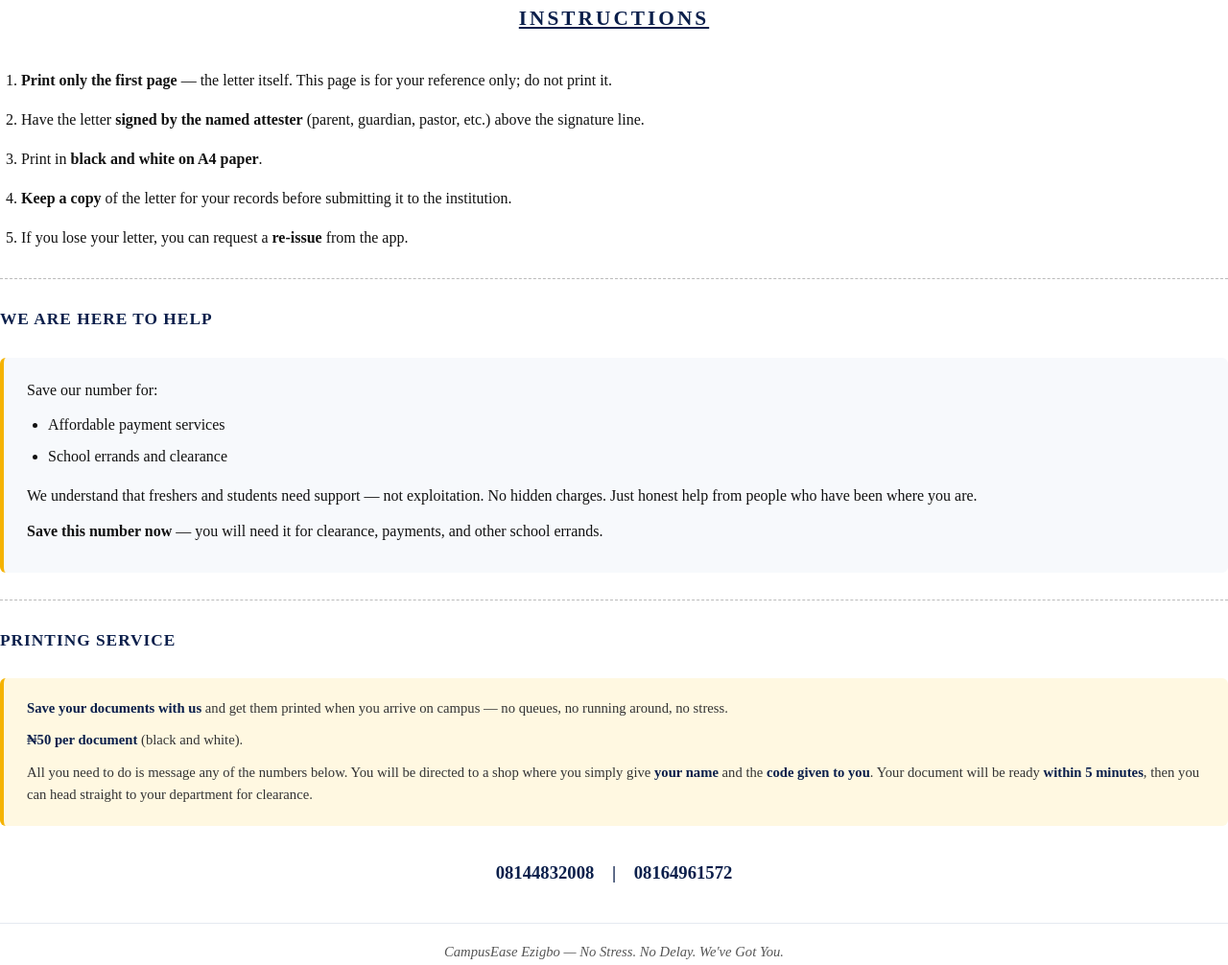
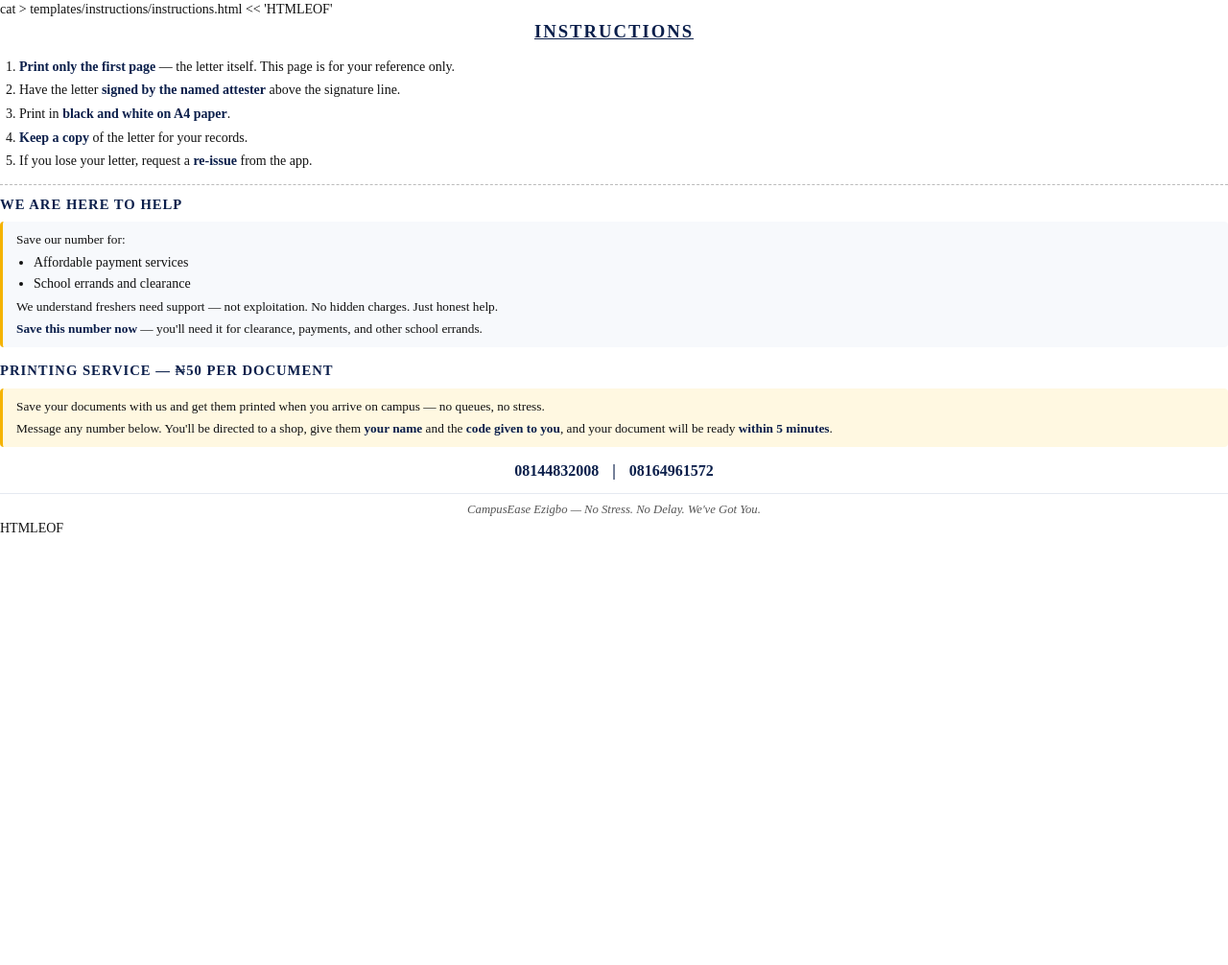
Before and after one commit to SalakWeb-Tech/campusease-attestation, a Python web app: template templates/instructions/instructions.html in a window 1280 px wide. Shown: the whole page at 96% size. After the commit the page ends 555 px from the top, so only its background shows below. Run offline with Jinja, Linux system fonts and the light colour scheme; the template is opened without the code that fills it, so the values that code supplies are empty.

Commit message:
Compress instructions page to fit on 1 A4 page

```diff
--- a/templates/instructions/instructions.html
+++ b/templates/instructions/instructions.html
@@ -1,106 +1,80 @@
+cat > templates/instructions/instructions.html << 'HTMLEOF'
 <!DOCTYPE html>
 <html lang="en">
 <head>
 <meta charset="UTF-8">
 <title>Instructions</title>
 <style>
-    @page { size: A4; margin: 20mm 22mm 20mm 22mm; }
+    @page { size: A4; margin: 12mm 14mm 12mm 14mm; }
     * { box-sizing: border-box; }
     body {
         font-family: "Times New Roman", Times, serif;
-        font-size: 12pt;
-        line-height: 1.8;
+        font-size: 10.5pt;
+        line-height: 1.4;
         color: #111;
         margin: 0;
         padding: 0;
     }
     h1 {
         text-align: center;
-        font-size: 16pt;
+        font-size: 14pt;
         font-weight: bold;
-        letter-spacing: 3px;
+        letter-spacing: 2px;
         text-decoration: underline;
-        margin: 0 0 32px 0;
+        margin: 0 0 14px 0;
         color: #0B1F4B;
     }
-    .section {
-        margin-bottom: 28px;
-    }
+    .section { margin-bottom: 14px; }
     .section-title {
         font-weight: bold;
-        font-size: 13pt;
+        font-size: 11pt;
         color: #0B1F4B;
-        margin-bottom: 14px;
+        margin-bottom: 6px;
         letter-spacing: 1px;
     }
-    ol {
-        padding-left: 22px;
-        margin: 0;
+    ol { padding-left: 20px; margin: 0; }
+    ol li { margin-bottom: 5px; }
+    .help-block, .print-block {
+        background: #FFF8E1;
+        border-left: 3px solid #F5B301;
+        padding: 10px 14px;
+        border-radius: 4px;
+        margin: 8px 0;
     }
-    ol li {
-        margin-bottom: 12px;
+    .help-block { background: #F7F9FC; }
+    .help-block p, .print-block p {
+        margin: 0 0 5px 0;
+        font-size: 10pt;
+        line-height: 1.35;
     }
-    .help-block {
-        background: #F7F9FC;
-        border-left: 4px solid #F5B301;
-        padding: 20px 24px;
-        border-radius: 6px;
-        margin: 24px 0;
+    .help-block p:last-child, .print-block p:last-child { margin-bottom: 0; }
+    .help-block ul {
+        padding-left: 18px;
+        margin: 4px 0 6px 0;
     }
-    .help-block p {
-        margin: 0 0 8px 0;
-    }
-    .help-block ul {
-        padding-left: 22px;
-        margin: 8px 0 12px 0;
-    }
-    .help-block li {
-        margin-bottom: 4px;
-    }
-    .print-block {
-        background: #FFF8E1;
-        border-left: 4px solid #F5B301;
-        padding: 20px 24px;
-        border-radius: 6px;
-        margin: 24px 0;
-    }
-    .print-block p {
-        margin: 0 0 10px 0;
-        color: #333;
-        font-size: 11pt;
-        line-height: 1.6;
-    }
-    .print-block p:last-child {
-        margin-bottom: 0;
-    }
-    .print-block strong {
-        color: #0B1F4B;
-    }
+    .help-block li { margin-bottom: 2px; }
+    strong { color: #0B1F4B; }
     .contact {
         text-align: center;
-        margin: 32px 0 20px 0;
-        font-size: 14pt;
+        margin: 14px 0 8px 0;
+        font-size: 12pt;
         font-weight: bold;
         color: #0B1F4B;
     }
-    .contact a {
-        color: #0B1F4B;
-        text-decoration: none;
-        margin: 0 14px;
-    }
+    .contact a { color: #0B1F4B; text-decoration: none; margin: 0 10px; }
     .footer {
         text-align: center;
-        margin-top: 36px;
-        padding-top: 16px;
+        margin-top: 12px;
+        padding-top: 8px;
         border-top: 1px solid #E5E9F0;
         font-style: italic;
         color: #555;
-        font-size: 11pt;
+        font-size: 9.5pt;
     }
     .divider {
         border: none;
         border-top: 1px dashed #BBB;
-        margin: 26px 0;
+        margin: 10px 0;
     }
 </style>
 </head>
@@ -110,25 +84,11 @@
 
     <div class="section">
         <ol>
-            <li>
-                <strong>Print only the first page</strong> — the letter itself.
-                This page is for your reference only; do not print it.
-            </li>
-            <li>
-                Have the letter <strong>signed by the named attester</strong>
-                (parent, guardian, pastor, etc.) above the signature line.
-            </li>
-            <li>
-                Print in <strong>black and white on A4 paper</strong>.
-            </li>
-            <li>
-                <strong>Keep a copy</strong> of the letter for your records
-                before submitting it to the institution.
-            </li>
-            <li>
-                If you lose your letter, you can request a
-                <strong>re-issue</strong> from the app.
-            </li>
+            <li><strong>Print only the first page</strong> — the letter itself. This page is for your reference only.</li>
+            <li>Have the letter <strong>signed by the named attester</strong> above the signature line.</li>
+            <li>Print in <strong>black and white on A4 paper</strong>.</li>
+            <li><strong>Keep a copy</strong> of the letter for your records.</li>
+            <li>If you lose your letter, request a <strong>re-issue</strong> from the app.</li>
         </ol>
     </div>
 
@@ -142,39 +102,16 @@
                 <li>Affordable payment services</li>
                 <li>School errands and clearance</li>
             </ul>
-            <p>
-                We understand that freshers and students need support —
-                not exploitation. No hidden charges. Just honest help
-                from people who have been where you are.
-            </p>
-            <p>
-                <strong>Save this number now</strong> — you will need it for
-                clearance, payments, and other school errands.
-            </p>
+            <p>We understand freshers need support — not exploitation. No hidden charges. Just honest help.</p>
+            <p><strong>Save this number now</strong> — you'll need it for clearance, payments, and other school errands.</p>
         </div>
     </div>
 
-    <hr class="divider">
-
     <div class="section">
-        <div class="section-title">PRINTING SERVICE</div>
+        <div class="section-title">PRINTING SERVICE — ₦50 PER DOCUMENT</div>
         <div class="print-block">
-            <p>
-                <strong>Save your documents with us</strong> and get them
-                printed when you arrive on campus — no queues, no running
-                around, no stress.
-            </p>
-            <p>
-                <strong>&#8358;50 per document</strong> (black and white).
-            </p>
-            <p>
-                All you need to do is message any of the numbers below.
-                You will be directed to a shop where you simply give
-                <strong>your name</strong> and the
-                <strong>code given to you</strong>. Your document will be
-                ready <strong>within 5 minutes</strong>, then you can head
-                straight to your department for clearance.
-            </p>
+            <p>Save your documents with us and get them printed when you arrive on campus — no queues, no stress.</p>
+            <p>Message any number below. You'll be directed to a shop, give them <strong>your name</strong> and the <strong>code given to you</strong>, and your document will be ready <strong>within 5 minutes</strong>.</p>
         </div>
     </div>
 
@@ -189,3 +126,4 @@
 
 </body>
 </html>
+HTMLEOF
```
